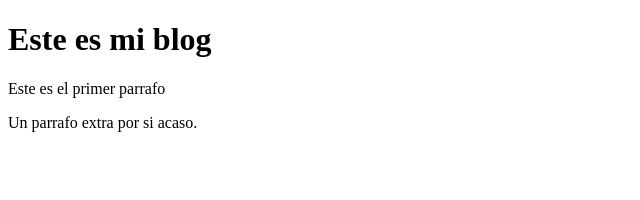
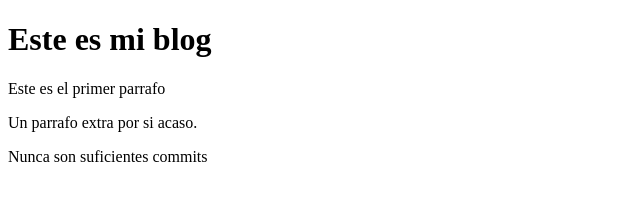
Before and after one commit to anesKampos/Hyperblog, a plain HTML site: page index.html in a window 1280 px wide. Shown: the whole page, without its empty margins (0-640 px from the left). Drawn offline with Linux system fonts and the light colour scheme.

Commit message:
Se añade un parrafo

```diff
--- a/index.html
+++ b/index.html
@@ -8,5 +8,6 @@
     <h1>Este es mi blog</h1>
     <p>Este es el primer parrafo</p>
     <p>Un parrafo extra por si acaso.</p>
+    <p>Nunca son suficientes commits</p>
   </body>
 </html>
```
